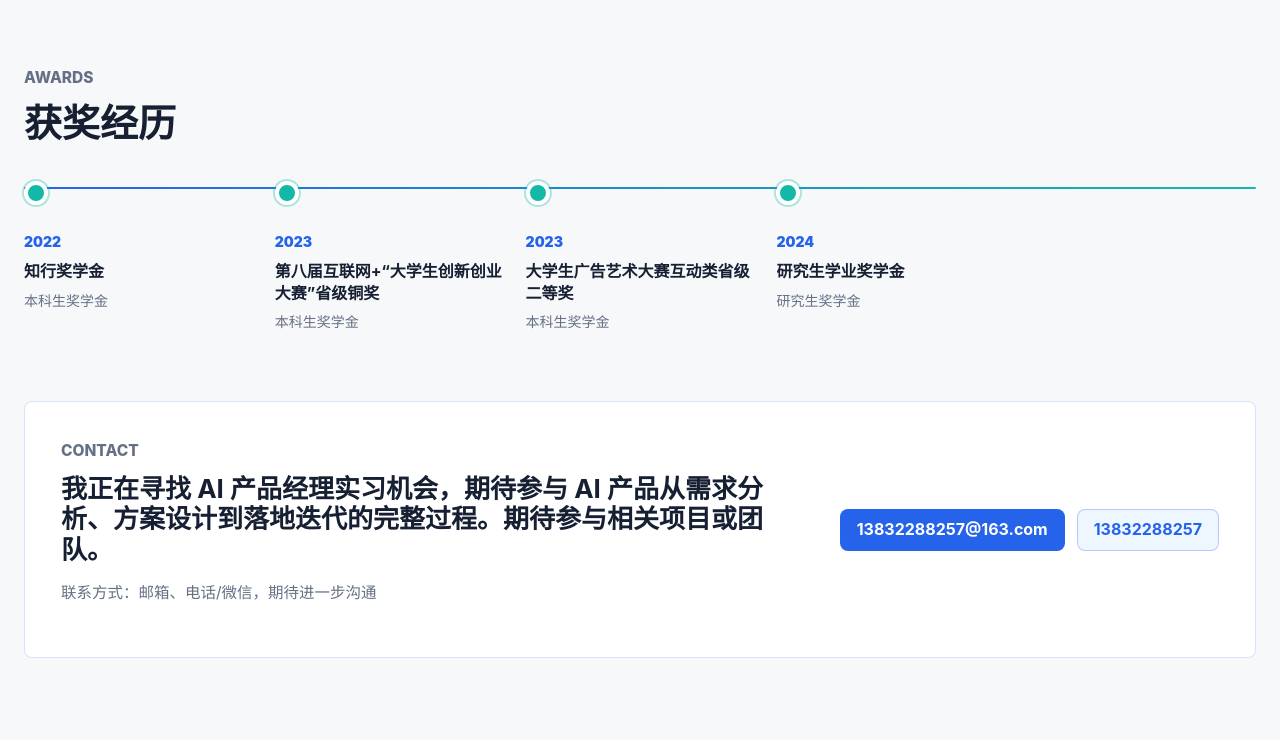
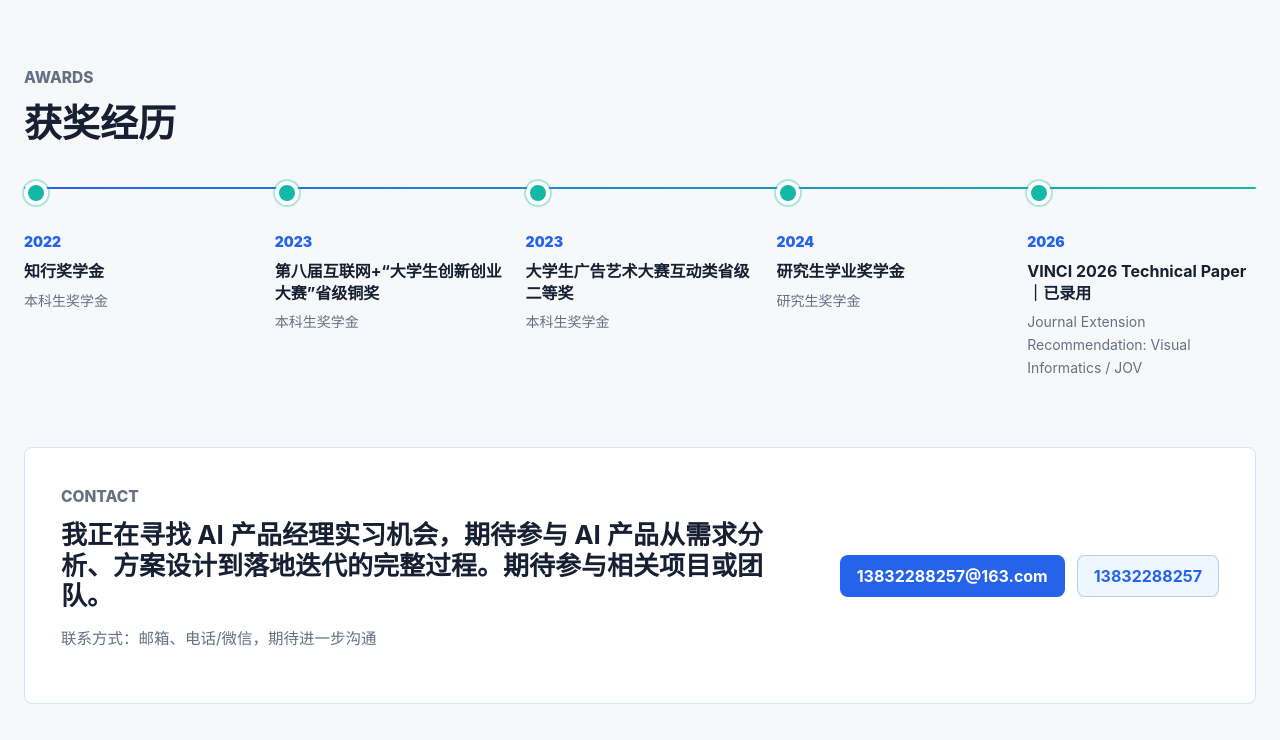
Before and after one commit to jj11-ship-it/jj11-ship-it.github.io, a plain HTML site: page index.html in a window 1280 px wide. Shown: the part 2737-3477 px from the top of the page. Before the commit the page ends 3431 px from the top, so only its background shows below. Drawn offline with Linux system fonts and the light colour scheme.

Commit message:
feat: 获奖经历新增第五条 VINCI 2026 论文录用
Co-Authored-By: Claude Opus 4.7 (1M context) <noreply@anthropic.com>

```diff
--- a/index.html
+++ b/index.html
@@ -210,6 +210,7 @@
           <article class="award-milestone"><span>2023</span><strong>第八届互联网+“大学生创新创业大赛”省级铜奖</strong><p>本科生奖学金</p></article>
           <article class="award-milestone"><span>2023</span><strong>大学生广告艺术大赛互动类省级二等奖</strong><p>本科生奖学金</p></article>
           <article class="award-milestone"><span>2024</span><strong>研究生学业奖学金</strong><p>研究生奖学金</p></article>
+          <article class="award-milestone"><span>2026</span><strong>VINCI 2026 Technical Paper｜已录用</strong><p>Journal Extension Recommendation: Visual Informatics / JOV</p></article>
         </div>
       </section>
 
```
